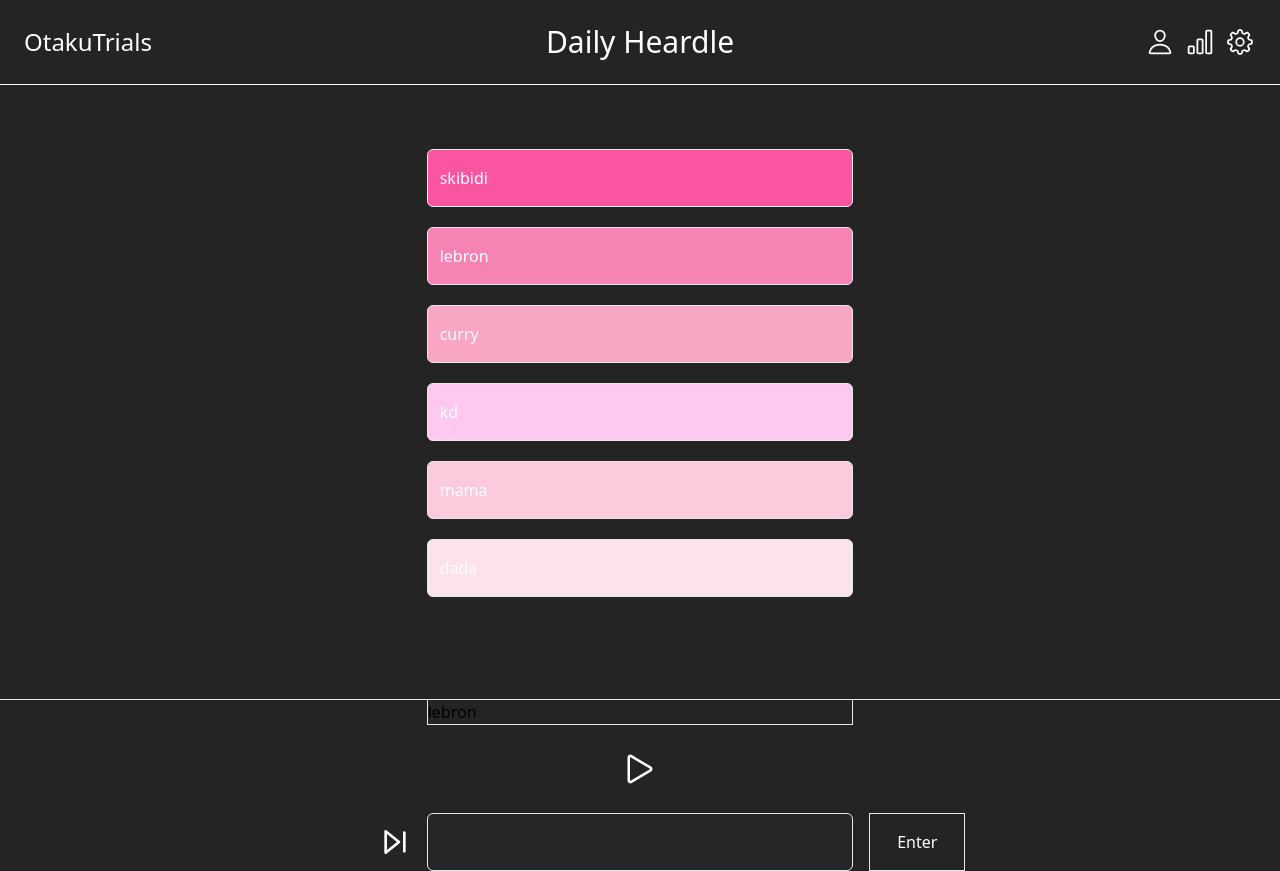
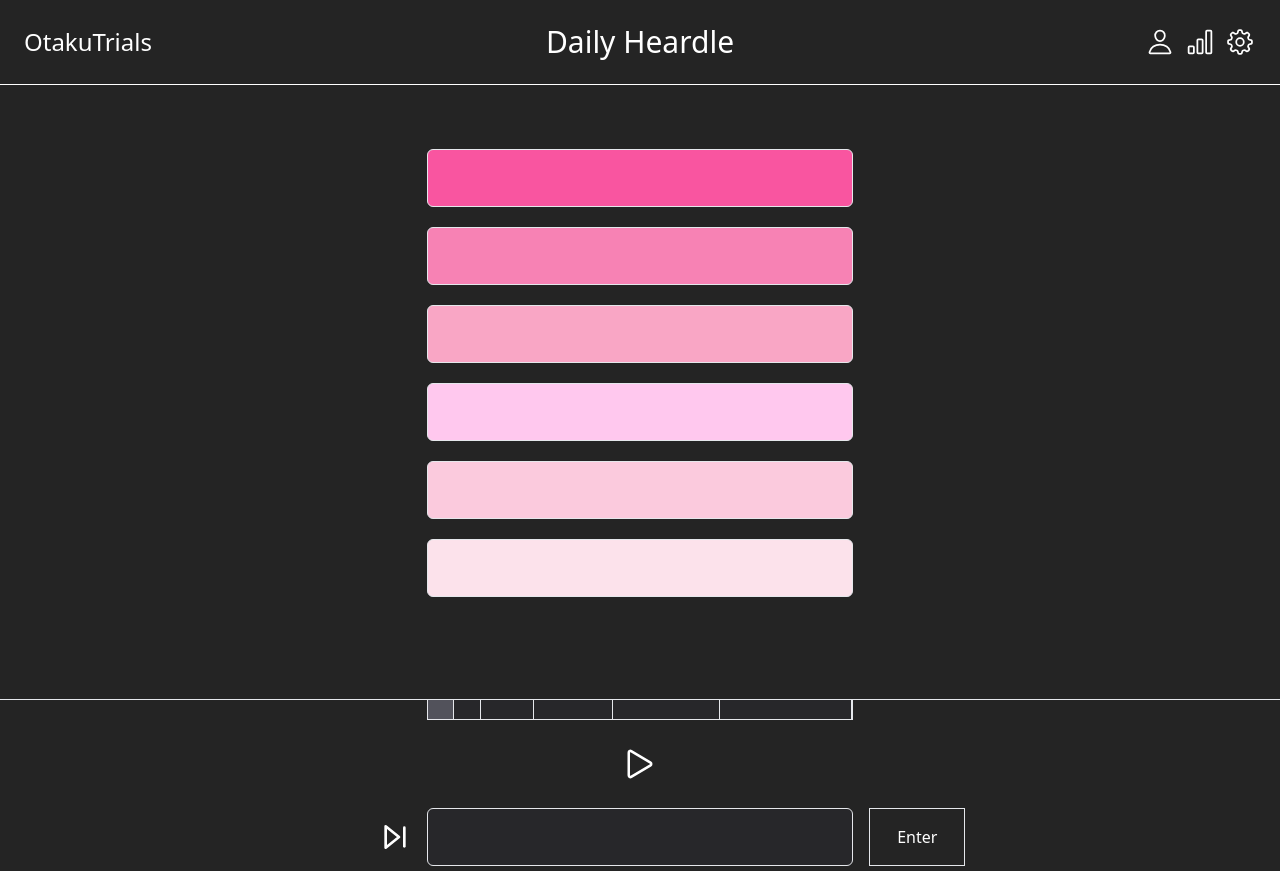
Before and after one commit to chillwafflez/Otaku-Trials, a React (Vite) app in the folder client/: page / in a window 1280 px wide. Built offline with nearby package versions, Linux system fonts and the light colour scheme.

Commit message:
working base heardle function. can listen, skip, and guess song

```diff
--- a/client/src/App.tsx
+++ b/client/src/App.tsx
@@ -1,5 +1,6 @@
 import { NavBar } from './components/Navbar';
 import { Heardle } from './pages/Heardle';
+import { HeardleResult } from './pages/HeardleResult';
 import { BrowserRouter as Router, Route, Routes } from "react-router-dom";
 
 function App() {
@@ -10,6 +11,7 @@ function App() {
           <NavBar/>
           <Routes>
             <Route path="/" element={<Heardle/>} />
+            <Route path="/heardleresult" element={<HeardleResult/>} />
           </Routes>
         </div>
       </Router>
--- a/client/src/components/GuessBar.tsx
+++ b/client/src/components/GuessBar.tsx
@@ -6,12 +6,12 @@ function GuessBar(props: { guess: string, order: number, correct: boolean }) {
 	}
 
 	let colors: Dictionary = {
-		1: "bg-bar1",
-		2: "bg-bar2",
-		3: "bg-bar3",
-		4: "bg-bar4",
-		5: "bg-bar5",
-		6: "bg-bar6"
+		0: "bg-bar1",
+		1: "bg-bar2",
+		2: "bg-bar3",
+		3: "bg-bar4",
+		4: "bg-bar5",
+		5: "bg-bar6"
 	};
 
 	return (
--- a/client/src/components/SoundBar.tsx
+++ b/client/src/components/SoundBar.tsx
@@ -1,11 +1,26 @@
+import "../styles/SoundBar.css";
 
-
-function SoundBar() {
-
+function SoundBar(props: {progress: number, duration: number, guessCount: number}) {
 
 	return (
-		<div className="w-1/3 border-b border-l border-r">
-			lebron
+		<div className="flex relative w-1/3 h-5 border-b border-l border-r">
+			<div className="flex w-full h-full">
+				<div id="first_segment" className="border-r bg-zinc-600"></div>
+				<div id="second_segment" className={`${(props.guessCount > 0) ? 'bg-zinc-600' : 'bg-zinc-800'} border-r`}></div>
+				<div id="third_segment" className={`${(props.guessCount > 1) ? 'bg-zinc-600' : 'bg-zinc-800'} border-r`}></div>
+				<div id="fourth_segment" className={`${(props.guessCount > 2) ? 'bg-zinc-600' : 'bg-zinc-800'} border-r`}></div>
+				<div id="fifth_segment" className={`${(props.guessCount > 3) ? 'bg-zinc-600' : 'bg-zinc-800'} border-r`}></div>
+				<div id="sixth_segment" className={`${(props.guessCount > 4) ? 'bg-zinc-600' : 'bg-zinc-800'} border-r`}></div>
+			</div>
+
+      <div
+        className="absolute h-full bg-guessbox transition-all"
+        style={{
+			width: `${props.progress}%`,
+			// transition:`width ${props.progress / 6.25}s linear`,
+			transition:`width 0.05s linear`,
+		  }}
+      ></div>
 		</div>
 	)
 }
--- a/client/src/pages/Heardle.tsx
+++ b/client/src/pages/Heardle.tsx
@@ -4,43 +4,108 @@ import { SoundBar } from "../components/SoundBar";
 import { IoPlayOutline } from "react-icons/io5";
 import { FiSkipForward } from "react-icons/fi";
 import { CiPause1 } from "react-icons/ci";
-
+import { useNavigate } from 'react-router-dom';
 
 function Heardle() {
 
+  const navigate = useNavigate();
   let answer: string = "Attack on Titan"
   const [guess, setGuess] = useState("");
   const [guessCount, setGuessCount] = useState(0);
   const [playing, setPlaying] = useState(false);
+  const [progress, setProgress] = useState(0);
   const audioRef = useRef<HTMLAudioElement | null>(null);
+  const playTimes = [1, 2, 4, 8, 12, 16]
+  const stopTimes = [6.25, 12.5, 25, 43.75, 68.75, 100]
+
+  const [guess1, setGuess1] = useState("\u00A0");
+  const [guess2, setGuess2] = useState("\u00A0");
+  const [guess3, setGuess3] = useState("\u00A0");
+  const [guess4, setGuess4] = useState("\u00A0");
+  const [guess5, setGuess5] = useState("\u00A0");
+  const [guess6, setGuess6] = useState("\u00A0");
+
+  useEffect(() => {
+    const updateProgress = () => {
+      if (audioRef.current && !audioRef.current.paused) {
+        const currentTime = audioRef.current.currentTime;
+        const duration = playTimes[guessCount];
+        const progressPercentage = (currentTime / duration) * stopTimes[guessCount];
+
+        setProgress(progressPercentage);
+
+        if (currentTime >= duration) {
+          stopTrack();
+        }
+      }
+    };
+
+    const interval = setInterval(updateProgress, 50); // update every 50ms for smooth progress bar
+
+    return () => clearInterval(interval);
+  }, [guessCount, playing]);
+
+  useEffect(() => {
+    if (guessCount == 6) {
+      console.log("number of guesses used up");
+      navigate('/heardleresult');
+    }
+  }, [guessCount])
 
 
-  useEffect(() => {
+  const handleGuess = (skip: boolean) => {
 
-    const printPenis = () => {
-      console.log("penis");
+    let text = "";
+    if (skip) {
+      setGuessCount((prev) => Math.min(prev + 1, 6));
+      console.log("user skipped");
+      console.log("guess number: " + guessCount);
+      text = "SKIPPED"
+    } else {
+
+      if (guess == answer) {
+        console.log("user guessed correctly!");
+        navigate('/heardleresult');
+      } else {
+        setGuessCount((prev) => Math.min(prev + 1, 6));
+        console.log("guess number: " + guessCount);
+        console.log("actual guess: " + guess);
+        text = guess;
+      }
     }
 
-    if (audioRef.current) {
-      audioRef.current.addEventListener("timeupdate", printPenis);
-    }
-  }, []);
-
-  const handleGuess = () => {
-    if (guess != answer) {
-      setGuess(guess + 1);
+    switch (guessCount) {
+      case 0:
+        setGuess1(text);
+        break;
+      case 1:
+        setGuess2(text);
+        break;
+      case 2:
+        setGuess3(text);
+        break;
+      case 3:
+        setGuess4(text);
+        break;
+      case 4:
+        setGuess5(text);
+        break;
+      case 5:
+        setGuess6(text);
+        break;
     }
   }
 
   const playTrack = () => {
     if (audioRef.current) {
+      setProgress(0);
+
       if (audioRef.current.paused) {
+        audioRef.current.currentTime = 0;
         audioRef.current.play();
         setPlaying(true);
       } else {
-        audioRef.current.pause();
-        audioRef.current.load();
-        setPlaying(false);
+        stopTrack();
       }
     }
   }
@@ -48,7 +113,7 @@ function Heardle() {
   const stopTrack = () => {
     if (audioRef.current) {
       audioRef.current.pause();
-      audioRef.current.load();
+      audioRef.current.currentTime = 0;
       setPlaying(false);
     }
   }
@@ -59,12 +124,12 @@ function Heardle() {
 
       {/* guess bars */}
 			<div className="flex flex-col flex-grow space-y-5 w-1/3 min-h-[550px] mt-16">
-        <GuessBar guess="skibidi" order={1} correct={false}/>
-        <GuessBar guess="lebron" order={2} correct={false}/>
-        <GuessBar guess="curry" order={3} correct={false}/>
-        <GuessBar guess="kd" order={4} correct={false}/>
-        <GuessBar guess="mama" order={5}  correct={false}/>
-        <GuessBar guess="dada"  order={6}  correct={false}/>
+        <GuessBar guess={guess1} order={0} correct={false}/>
+        <GuessBar guess={guess2} order={1} correct={false}/>
+        <GuessBar guess={guess3} order={2} correct={false}/>
+        <GuessBar guess={guess4} order={3} correct={false}/>
+        <GuessBar guess={guess5} order={4}  correct={false}/>
+        <GuessBar guess={guess6}  order={5}  correct={false}/>
 			</div>
 
       <audio ref={audioRef} controls className="hidden">
@@ -74,18 +139,20 @@ function Heardle() {
 
       {/* bottom half */}
       <div className="flex flex-col items-center w-full border-t">
-        <SoundBar/>
+        <SoundBar progress={progress} duration={playTimes[guessCount]} guessCount={guessCount}/>
         {playing ? <CiPause1 className="text-white w-9 h-10 mt-6 cursor-pointer" onClick={playTrack}/> :
                     <IoPlayOutline className="text-white w-10 h-10 mt-6 cursor-pointer" onClick={playTrack}/>}
 
         {/* section containing skip button, input box for answer, and submission button */}
         <div className="flex w-full mt-6 items-center justify-center space-x-4">
           <div className="flex flex-1 justify-end">
-            <FiSkipForward className="text-white w-8 h-8 cursor-pointer"/>
+            <FiSkipForward className="text-white w-8 h-8 cursor-pointer" onClick={() => handleGuess(true)}/>
           </div>
-          <input className="w-1/3 rounded-md py-4 px-3 border text-white focus:outline-none bg-zinc-800"></input>
+          <input className="w-1/3 rounded-md py-4 px-3 border text-white focus:outline-none bg-zinc-800"
+                  value={guess}
+                  onChange={(e) => setGuess(e.target.value)}></input>
           <div className="flex-1">
-            <button className="border w-24 py-4 px-3 text-white" onClick={stopTrack}>Enter</button>
+            <button className="border w-24 py-4 px-3 text-white" onClick={() => handleGuess(false)}>Enter</button>
           </div>
         </div>
       </div>
--- /dev/null
+++ b/client/src/pages/HeardleResult.tsx
@@ -0,0 +1,14 @@
+
+
+function HeardleResult() {
+
+
+    return (
+        <div className="flex flex-col justify-center items-center">
+            yippee
+        </div>
+    )
+}
+
+
+export { HeardleResult };
--- /dev/null
+++ b/client/src/styles/SoundBar.css
@@ -0,0 +1,24 @@
+
+#first_segment {
+    width: 6.25%;
+}
+
+#second_segment {
+    width: 6.25%;
+}
+
+#third_segment {
+    width: 12.5%;
+}
+
+#fourth_segment {
+    width: 18.75%;
+}
+
+#fifth_segment {
+    width: 25%;
+}
+
+#sixth_segment {
+    width: 31.25%;
+}
```
